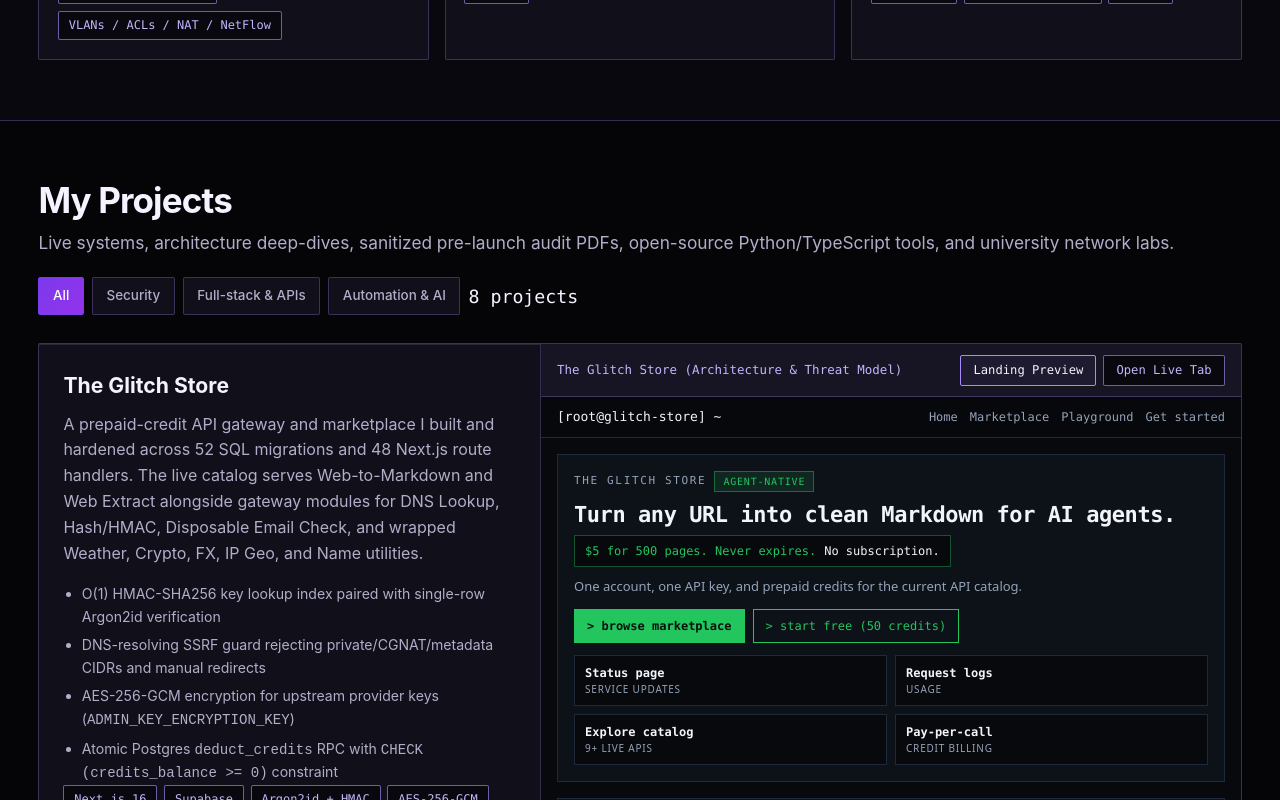
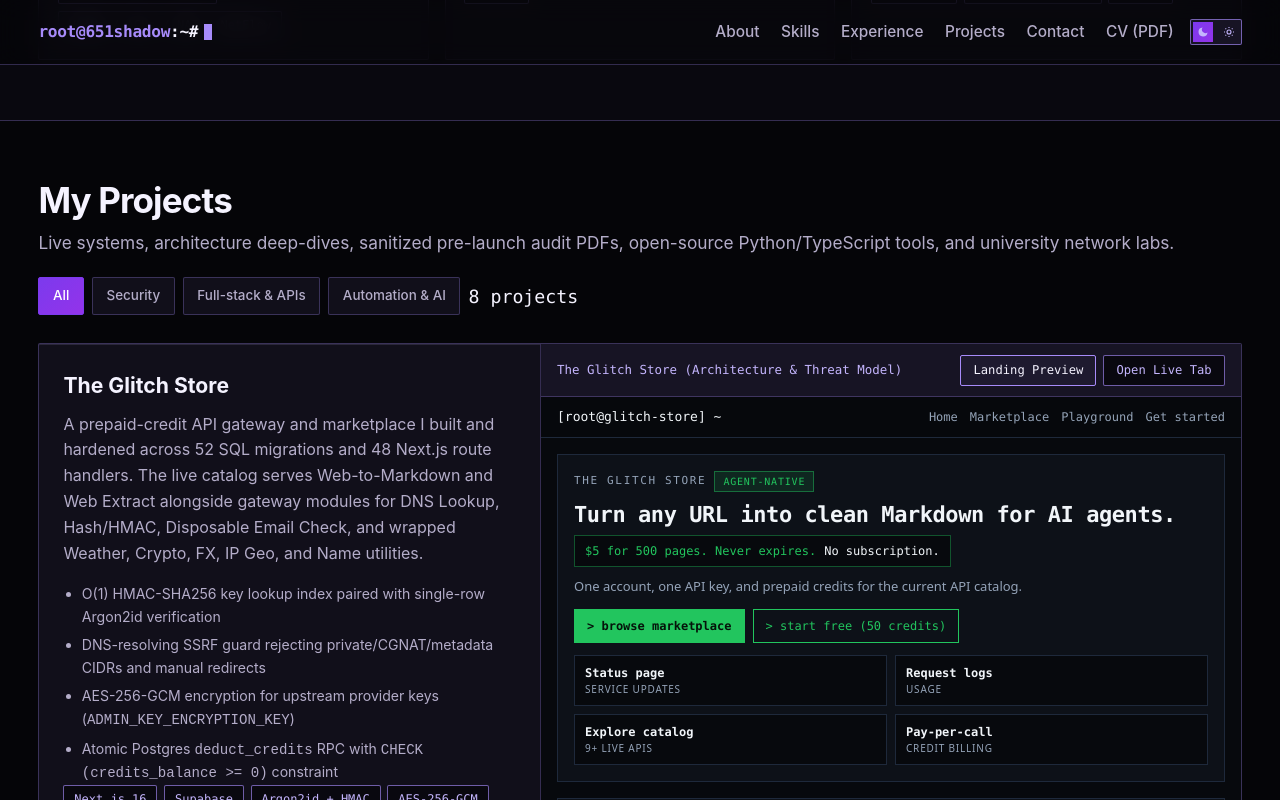
Before and after one commit to 651Shadow/651shadow.github.io, a plain HTML site: page index.html in a window 1280 px wide. Both pictures are taken after a click on the button "Security Architecture". Shown: the part 2868-3668 px from the top of the page. Drawn offline with Linux system fonts and the light colour scheme.

Commit message:
Fix sticky header behavior and add frosted translucency

```diff
--- a/assets/css/style.css
+++ b/assets/css/style.css
@@ -17,7 +17,7 @@
   --accent-bright: #c4b5fd;
   --accent-soft: rgba(139, 92, 246, 0.16);
   --accent-ink: #ffffff;
-  --header-bg: rgba(5, 5, 8, 0.92);
+  --header-bg: rgba(5, 5, 8, 0.72);
   --radius: 2px;
   --chamfer: polygon(0 0, calc(100% - 10px) 0, 100% 10px, 100% 100%, 10px 100%, 0 calc(100% - 10px));
   --chamfer-sm: polygon(0 0, calc(100% - 6px) 0, 100% 6px, 100% 100%, 6px 100%, 0 calc(100% - 6px));
@@ -46,7 +46,7 @@
   --accent-bright: #5b21b6;
   --accent-soft: rgba(124, 58, 237, 0.1);
   --accent-ink: #ffffff;
-  --header-bg: rgba(246, 244, 252, 0.94);
+  --header-bg: rgba(246, 244, 252, 0.76);
 }
 
 *,
@@ -58,7 +58,7 @@
 html {
   scroll-behavior: smooth;
   -webkit-text-size-adjust: 100%;
-  overflow-x: hidden;
+  overflow-x: clip;
 }
 
 body {
@@ -68,7 +68,7 @@ body {
   font-family: var(--font-sans);
   font-size: clamp(1rem, 0.95rem + 0.28vw, 1.14rem);
   line-height: 1.62;
-  overflow-x: hidden;
+  overflow-x: clip;
   transition: background-color 0.2s ease, color 0.2s ease;
 }
 
@@ -124,7 +124,8 @@ textarea:focus-visible {
   top: 0;
   z-index: 100;
   background: var(--header-bg);
-  backdrop-filter: blur(10px);
+  -webkit-backdrop-filter: blur(12px);
+  backdrop-filter: blur(12px);
   border-bottom: 1px solid var(--border);
 }
 
```
